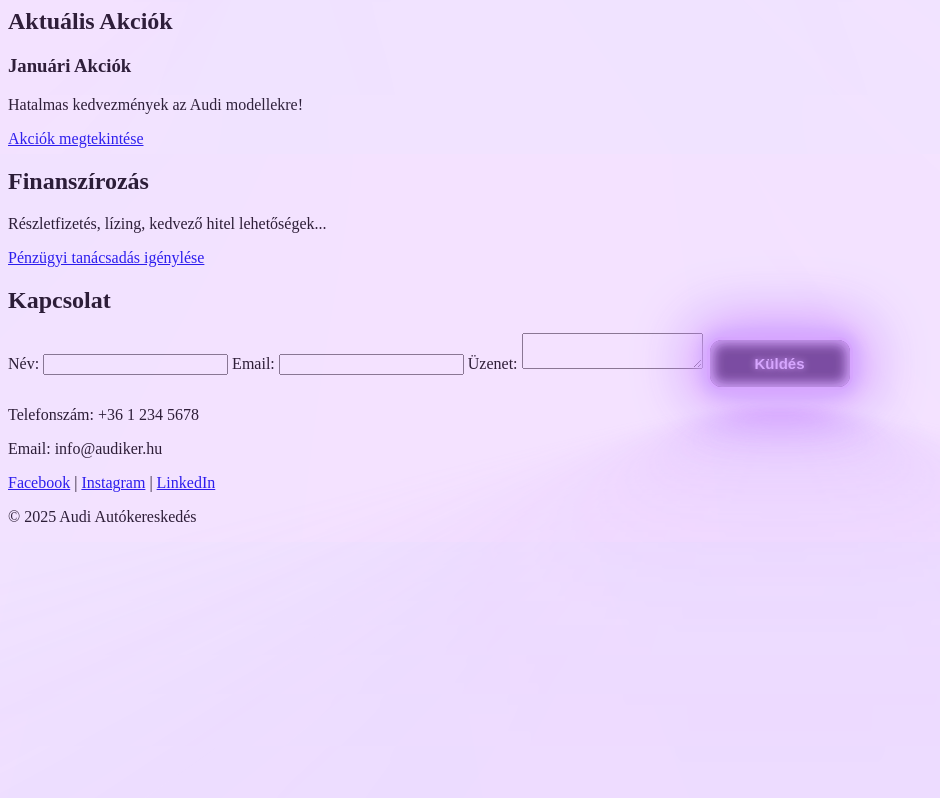
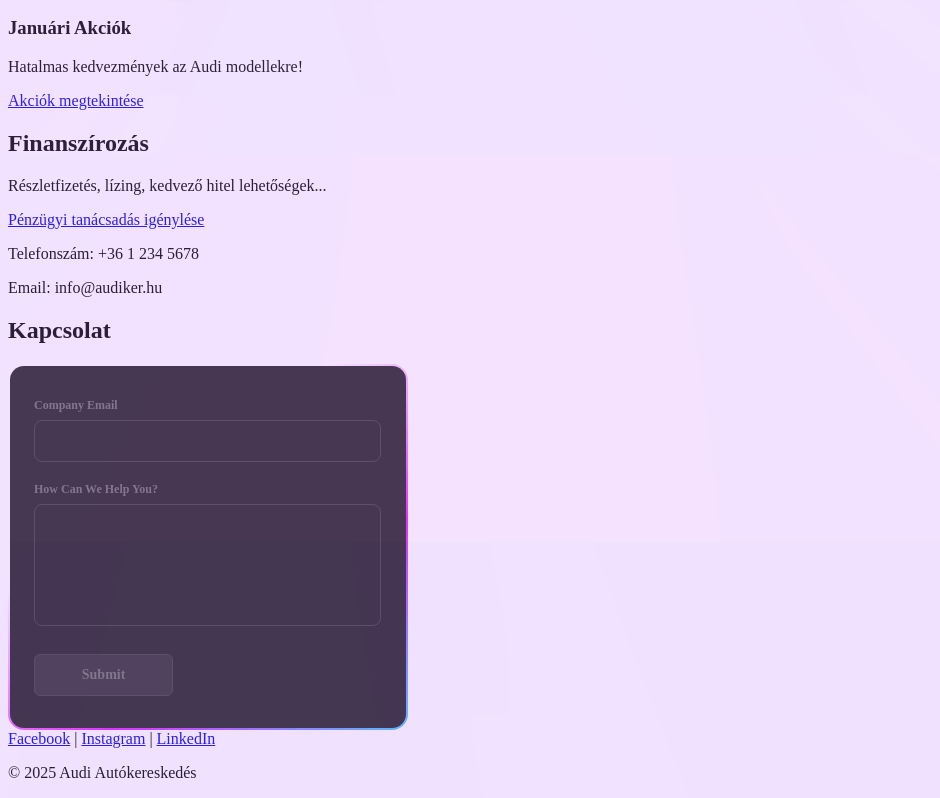
Before and after one commit to Beni911/car-dealership, a plain HTML site: page index.html in a window 1280 px wide. Shown: the part 669-1467 px from the top of the page, without its empty margins (0-940 px from the left). Before the commit the page ends 1211 px from the top, so only its background shows below. Drawn offline with Linux system fonts and the light colour scheme.

Commit message:
added_form

```diff
--- a/index.html
+++ b/index.html
@@ -10,11 +10,11 @@
 
 <body>
     <header>
-        <button> Autók </button>
-        <button> Szolgáltatások </button>
-        <button> Akciók </button>
-        <button> Kapcsolat </button>
-        <button> Finanszírozás </button>
+        <a href="#autok"><button> Autók </button></a>
+        <a href="#szolgaltatasok"><button> Szolgáltatások </button></a>
+        <a href="#akciok"><button> Akciók </button></a>
+        <a href="#kapcsolat"><button> Kapcsolat </button></a>
+        <a href="#finanszirozas"><button> Finanszírozás </button></a>
         <div class="group">
             <svg viewBox="0 0 24 24" aria-hidden="true" class="search-icon">
                 <g>
@@ -29,8 +29,6 @@
     <section class="hero">
         <div class="hero-content">
             <h1>Fedezd fel az új Audi élményt!</h1>
-            <a href="#autok" class="btn">Autóink megtekintése</a>
-            <a href="#szolgaltatasok" class="btn">Szolgáltatásaink</a>
         </div>
     </section>
     <section id="autok" class="autok">
@@ -67,19 +65,23 @@
         <a href="#pfinancial-consultation">Pénzügyi tanácsadás igénylése</a>
     </section>
     <section id="kapcsolat" class="kapcsolat">
-        <h2>Kapcsolat</h2>
-        <form>
-            <label for="name">Név:</label>
-            <input type="text" id="name" name="name" required>
-            <label for="email">Email:</label>
-            <input type="email" id="email" name="email" required>
-            <label for="message">Üzenet:</label>
-            <textarea id="message" name="message" required></textarea>
-            <button type="submit">Küldés</button>
-        </form>
         <div class="contact-info">
             <p>Telefonszám: +36 1 234 5678</p>
             <p>Email: info@audiker.hu</p>
+        </div>
+        <h2>Kapcsolat</h2>
+        <div class="form-container">
+            <form class="form">
+                <div class="form-group">
+                    <label for="email">Company Email</label>
+                    <input type="text" id="email" name="email" required="">
+                </div>
+                <div class="form-group">
+                    <label for="textarea">How Can We Help You?</label>
+                    <textarea name="textarea" id="textarea" rows="10" cols="50" required=""></textarea>
+                </div>
+                <button class="form-submit-btn" type="submit">Submit</button>
+            </form>
         </div>
     </section>
     <footer>
--- a/style.css
+++ b/style.css
@@ -8,7 +8,8 @@ header {
     background-position: -400px -620px;
     height: 80px;
 }
-button {
+
+header button {
     --glow-color: rgb(217, 176, 255);
     --glow-spread-color: rgba(191, 123, 255, 0.781);
     --enhanced-glow-color: rgb(231, 206, 255);
@@ -29,7 +30,7 @@ button {
     transition: all 0.3s;
 }
 
-button::after {
+header button::after {
     pointer-events: none;
     content: "";
     position: absolute;
@@ -43,7 +44,7 @@ button::after {
     transform: perspective(1.5em) rotateX(35deg) scale(1, .6);
 }
 
-button:hover {
+header button:hover {
     color: var(--btn-color);
     background-color: var(--glow-color);
     box-shadow: 0 0 1em .25em var(--glow-color),
@@ -51,7 +52,7 @@ button:hover {
         inset 0 0 .75em .25em var(--glow-color);
 }
 
-button:active {
+header button:active {
     box-shadow: 0 0 0.6em .25em var(--glow-color),
         0 0 2.5em 2em var(--glow-spread-color),
         inset 0 0 .5em .25em var(--glow-color);
@@ -106,3 +107,103 @@ button:active {
     pointer-events: none;
     z-index: 1;
 }
+
+.form-container {
+    width: 400px;
+    background: linear-gradient(#212121, #212121) padding-box,
+        linear-gradient(145deg, transparent 35%, #e81cff, #40c9ff) border-box;
+    border: 2px solid transparent;
+    padding: 32px 24px;
+    font-size: 14px;
+    font-family: inherit;
+    color: white;
+    display: flex;
+    flex-direction: column;
+    gap: 20px;
+    box-sizing: border-box;
+    border-radius: 16px;
+}
+
+.form-container button:active {
+    scale: 0.95;
+}
+
+.form-container .form {
+    display: flex;
+    flex-direction: column;
+    gap: 20px;
+}
+
+.form-container .form-group {
+    display: flex;
+    flex-direction: column;
+    gap: 2px;
+}
+
+.form-container .form-group label {
+    display: block;
+    margin-bottom: 5px;
+    color: #717171;
+    font-weight: 600;
+    font-size: 12px;
+}
+
+.form-container .form-group input {
+    width: 90%;
+    padding: 12px 16px;
+    border-radius: 8px;
+    color: #fff;
+    font-family: inherit;
+    background-color: transparent;
+    border: 1px solid #414141;
+}
+
+.form-container .form-group textarea {
+    width: 90%;
+    padding: 12px 16px;
+    border-radius: 8px;
+    resize: none;
+    color: #fff;
+    height: 96px;
+    border: 1px solid #414141;
+    background-color: transparent;
+    font-family: inherit;
+}
+
+.form-container .form-group input::placeholder {
+    opacity: 0.5;
+}
+
+.form-container .form-group input:focus {
+    outline: none;
+    border-color: #e81cff;
+}
+
+.form-container .form-group textarea:focus {
+    outline: none;
+    border-color: #e81cff;
+}
+
+.form-container .form-submit-btn {
+    display: flex;
+    align-items: flex-start;
+    justify-content: center;
+    align-self: flex-start;
+    font-family: inherit;
+    color: #717171;
+    font-weight: 600;
+    width: 40%;
+    background: #313131;
+    border: 1px solid #414141;
+    padding: 12px 16px;
+    font-size: inherit;
+    gap: 8px;
+    margin-top: 8px;
+    cursor: pointer;
+    border-radius: 6px;
+}
+
+.form-container .form-submit-btn:hover {
+    background-color: #fff;
+    border-color: #fff;
+}
```
